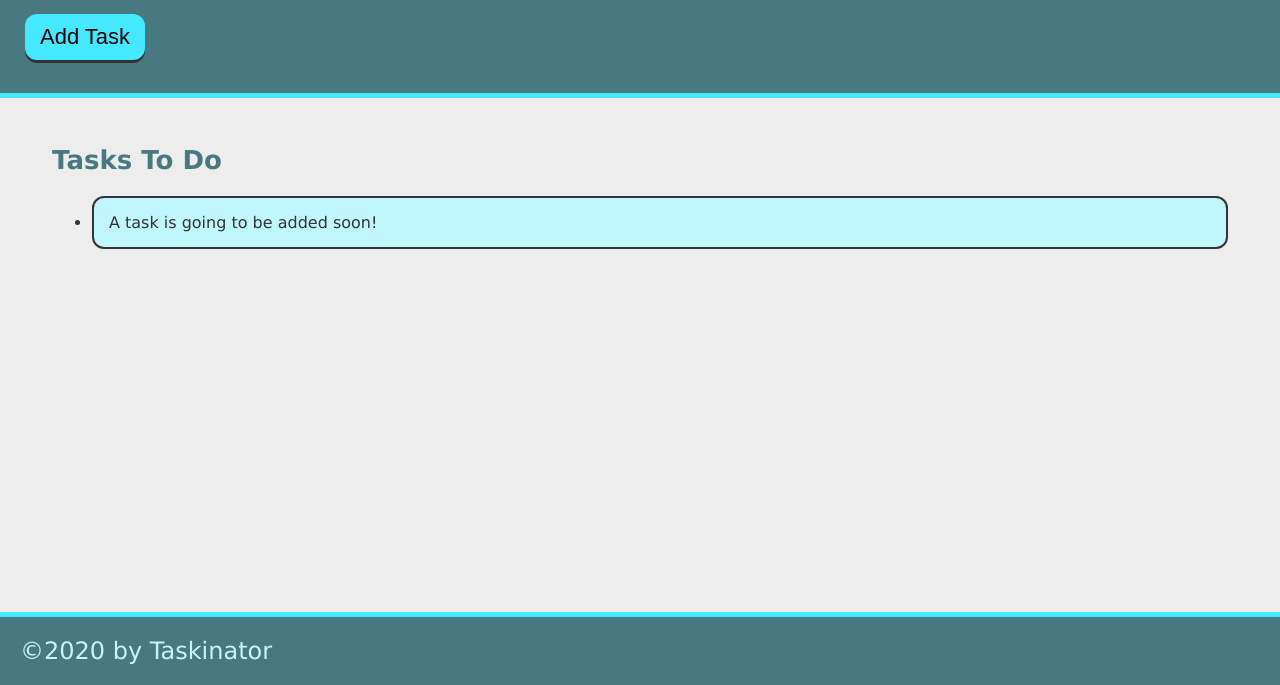
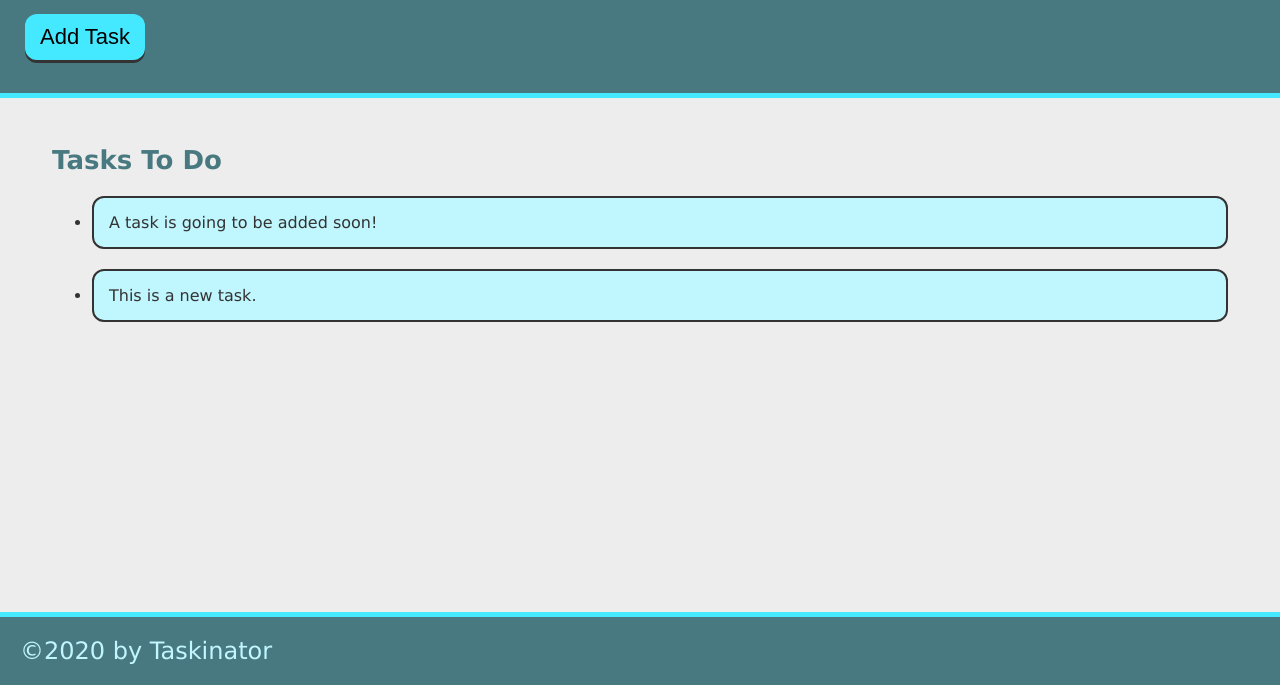
Before and after one commit to brandonmcguire1992/taskinator, a plain HTML site: page index.html in a window 1280 px wide. Both pictures are taken after a click on the button "Add Task". Shown: the part 115-800 px from the top of the page. Drawn offline with Linux system fonts and the light colour scheme.

Commit message:
add to JS for task button to create new task

```diff
--- a/assets/js/script.js
+++ b/assets/js/script.js
@@ -0,0 +1,11 @@
+var buttonE1 = document.querySelector("#save-task");
+var tasksToDoE1 = document.querySelector("#tasks-to-do");
+
+var createTaskHandler = function() {
+    var listItemE1 = document.createElement("li");
+    listItemE1.className = "task-item";
+    listItemE1.textContent = "This is a new task.";
+    tasksToDoE1.appendChild(listItemE1);
+}
+
+buttonE1.addEventListener("click", createTaskHandler);
--- a/index.html
+++ b/index.html
@@ -13,13 +13,13 @@
     <header>
         <h1 class="page-title">Taskinator</h1>
         <p>Click the button below to add a new task!</p>
-        <button class="btn" >Add Task</button>
+        <button class="btn" id="save-task">Add Task</button>
     </header>
 
     <main class="page-content">
         <section class="task-list-wrapper">
             <h2 class="list-title">Tasks To Do</h2>
-            <ul class="task=list">
+            <ul class="task=list" id="tasks-to-do">
                 <li class="task-item">A task is going to be added soon!</li>
             </ul>
         </section>
```
